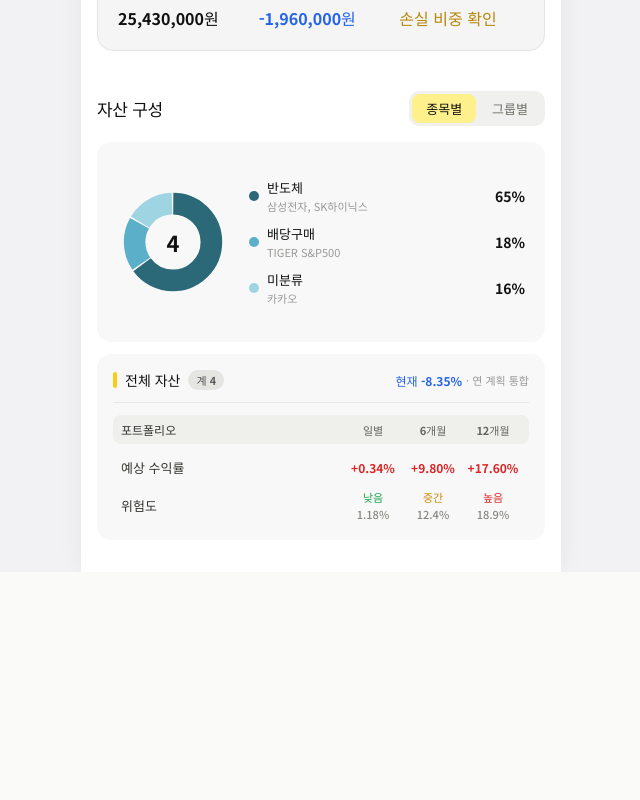
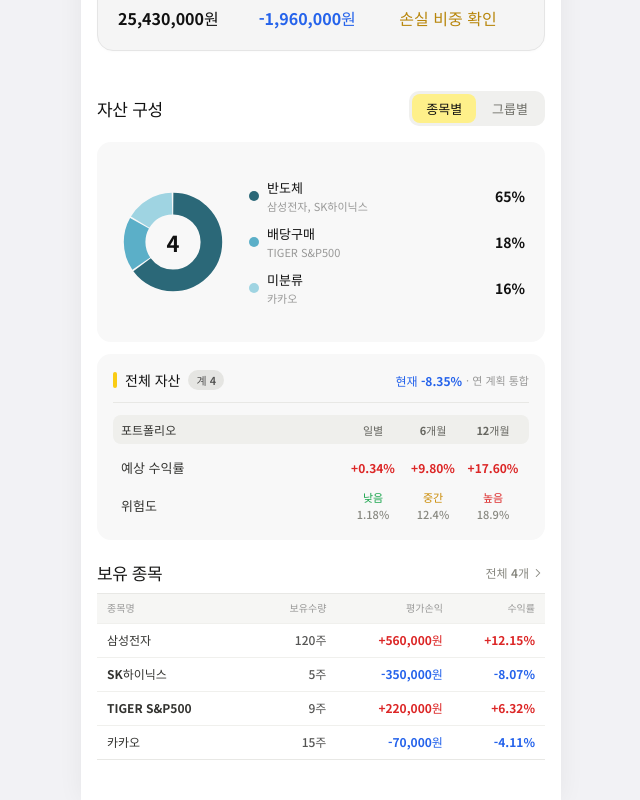
Before and after one commit to kb-investory/investory-frontend, a Vue app: page /portfolio in a window 1280 px wide. Shown: the part 304-1104 px from the top of the page, without its empty margins (319-959 px from the left). Before the commit the page ends 876 px from the top, so only its background shows below. Built offline with nearby package versions, Linux system fonts and the light colour scheme.

Commit message:
feat: 보유 종목 목록 영역 추가
보유 종목 수량·평가손익·수익률 테이블을 제공\n전체 보기와 종목 클릭 시 투자일지 화면으로 이동

```diff
--- /dev/null
+++ b/src/modules/portfolio/components/PortfolioHoldings.vue
@@ -0,0 +1,249 @@
+<script setup>
+import { computed } from 'vue'
+import { useRouter } from 'vue-router'
+
+import { ROUTE_NAMES } from '@/app/router/route-names'
+import { usePortfolioStore } from '@/modules/portfolio/stores/portfolioStore'
+import AppIcon from '@/shared/components/AppIcon.vue'
+
+const router = useRouter()
+const portfolioStore = usePortfolioStore()
+
+const holdings = computed(() => portfolioStore.portfolios || [])
+
+function formatQuantity(value) {
+  return `${Number(value || 0).toLocaleString('ko-KR')}주`
+}
+
+function formatProfit(value) {
+  const amount = Number(value || 0)
+  const prefix = amount > 0 ? '+' : amount < 0 ? '-' : ''
+  return `${prefix}${Math.abs(amount).toLocaleString('ko-KR')}원`
+}
+
+function formatReturn(value) {
+  const rate = Number(value || 0)
+  const prefix = rate > 0 ? '+' : rate < 0 ? '-' : ''
+  return `${prefix}${Math.abs(rate).toFixed(2)}%`
+}
+
+function valueClass(value) {
+  if (value > 0) return 'is-profit'
+  if (value < 0) return 'is-loss'
+  return ''
+}
+
+function goToJournal() {
+  router.push({ name: ROUTE_NAMES.JOURNAL })
+}
+</script>
+
+<template>
+  <section class="holdings" aria-labelledby="holdings-title">
+    <header class="holdings__header">
+      <h2 id="holdings-title" class="holdings__title">보유 종목</h2>
+      <button type="button" class="holdings__all-button" @click="goToJournal">
+        <span>전체 {{ holdings.length }}개</span>
+        <AppIcon name="chevron-right" :size="14" aria-hidden="true" />
+      </button>
+    </header>
+
+    <div class="holdings__table-wrap">
+      <table class="holdings__table">
+        <thead>
+          <tr>
+            <th scope="col">종목명</th>
+            <th scope="col">보유수량</th>
+            <th scope="col">평가손익</th>
+            <th scope="col">수익률</th>
+          </tr>
+        </thead>
+        <tbody>
+          <tr
+            v-for="stock in holdings"
+            :key="stock.stockId"
+            class="holdings__row"
+            tabindex="0"
+            role="link"
+            :aria-label="`${stock.name} 투자 일지로 이동`"
+            @click="goToJournal"
+            @keydown.enter="goToJournal"
+            @keydown.space.prevent="goToJournal"
+          >
+            <th scope="row" class="holdings__name">{{ stock.name }}</th>
+            <td>{{ formatQuantity(stock.holding) }}</td>
+            <td :class="valueClass(stock.profitLoss)">{{ formatProfit(stock.profitLoss) }}</td>
+            <td :class="valueClass(stock.returnRate)">{{ formatReturn(stock.returnRate) }}</td>
+          </tr>
+        </tbody>
+      </table>
+
+      <p v-if="holdings.length === 0" class="holdings__empty">보유 중인 종목이 없습니다.</p>
+    </div>
+  </section>
+</template>
+
+<style scoped>
+.holdings {
+  width: 100%;
+  padding: 4px 0 8px;
+}
+
+.holdings__header {
+  display: flex;
+  align-items: center;
+  justify-content: space-between;
+  margin-bottom: 8px;
+}
+
+.holdings__title {
+  margin: 0;
+  color: #181817;
+  font-size: 17px;
+  font-weight: 800;
+  letter-spacing: -0.4px;
+}
+
+.holdings__all-button {
+  display: inline-flex;
+  align-items: center;
+  gap: 2px;
+  padding: 4px 0;
+  border: 0;
+  background: transparent;
+  color: #888880;
+  font: inherit;
+  font-size: 12px;
+  font-weight: 600;
+  cursor: pointer;
+}
+
+.holdings__all-button:hover {
+  color: #555554;
+}
+
+.holdings__table-wrap {
+  overflow: hidden;
+  border-top: 1px solid #e8e8e5;
+  border-bottom: 1px solid #e8e8e5;
+}
+
+.holdings__table {
+  width: 100%;
+  border-collapse: collapse;
+  table-layout: fixed;
+}
+
+.holdings__table th,
+.holdings__table td {
+  height: 34px;
+  padding: 0 8px;
+  border-bottom: 1px solid #f0f0ed;
+  color: #555554;
+  font-size: 12px;
+  font-weight: 500;
+  line-height: 1;
+  text-align: right;
+  white-space: nowrap;
+}
+
+.holdings__table thead th {
+  height: 29px;
+  background: #f6f6f4;
+  color: #999998;
+  font-size: 10px;
+  font-weight: 600;
+}
+
+.holdings__table th:first-child,
+.holdings__table td:first-child {
+  width: 34%;
+  padding-left: 10px;
+  text-align: left;
+}
+
+.holdings__table th:nth-child(2),
+.holdings__table td:nth-child(2) {
+  width: 19%;
+}
+
+.holdings__table th:nth-child(3),
+.holdings__table td:nth-child(3) {
+  width: 26%;
+}
+
+.holdings__table th:last-child,
+.holdings__table td:last-child {
+  width: 21%;
+  padding-right: 10px;
+}
+
+.holdings__table tbody tr:last-child > * {
+  border-bottom: 0;
+}
+
+.holdings__row {
+  cursor: pointer;
+  outline: none;
+  transition: background-color 0.15s ease;
+}
+
+.holdings__row:hover,
+.holdings__row:focus-visible {
+  background: #fffdee;
+}
+
+.holdings__row:focus-visible {
+  outline: 2px solid #facc15;
+  outline-offset: -2px;
+}
+
+.holdings__name {
+  color: #333330 !important;
+  font-weight: 700 !important;
+  overflow: hidden;
+  text-overflow: ellipsis;
+}
+
+.is-profit {
+  color: #dc2626 !important;
+  font-weight: 700 !important;
+}
+
+.is-loss {
+  color: #2563eb !important;
+  font-weight: 700 !important;
+}
+
+.holdings__empty {
+  margin: 0;
+  padding: 28px 0;
+  color: #888880;
+  font-size: 13px;
+  text-align: center;
+}
+
+@media (max-width: 420px) {
+  .holdings__table th,
+  .holdings__table td {
+    height: 31px;
+    padding: 0 5px;
+    font-size: 10px;
+  }
+
+  .holdings__table thead th {
+    height: 27px;
+    font-size: 9px;
+  }
+
+  .holdings__table th:first-child,
+  .holdings__table td:first-child {
+    padding-left: 6px;
+  }
+
+  .holdings__table th:last-child,
+  .holdings__table td:last-child {
+    padding-right: 6px;
+  }
+}
+</style>
--- a/src/modules/portfolio/pages/PortfolioPage.vue
+++ b/src/modules/portfolio/pages/PortfolioPage.vue
@@ -3,6 +3,7 @@ import { onMounted } from 'vue'
 
 import PortfolioAssetComposition from '@/modules/portfolio/components/PortfolioAssetComposition.vue'
 import PortfolioHeader from '@/modules/portfolio/components/PortfolioHeader.vue'
+import PortfolioHoldings from '@/modules/portfolio/components/PortfolioHoldings.vue'
 import { usePortfolioStore } from '@/modules/portfolio/stores/portfolioStore'
 
 const portfolioStore = usePortfolioStore()
@@ -21,5 +22,6 @@ onMounted(async () => {
   <section class="page-section">
     <PortfolioHeader />
     <PortfolioAssetComposition />
+    <PortfolioHoldings />
   </section>
 </template>
```
